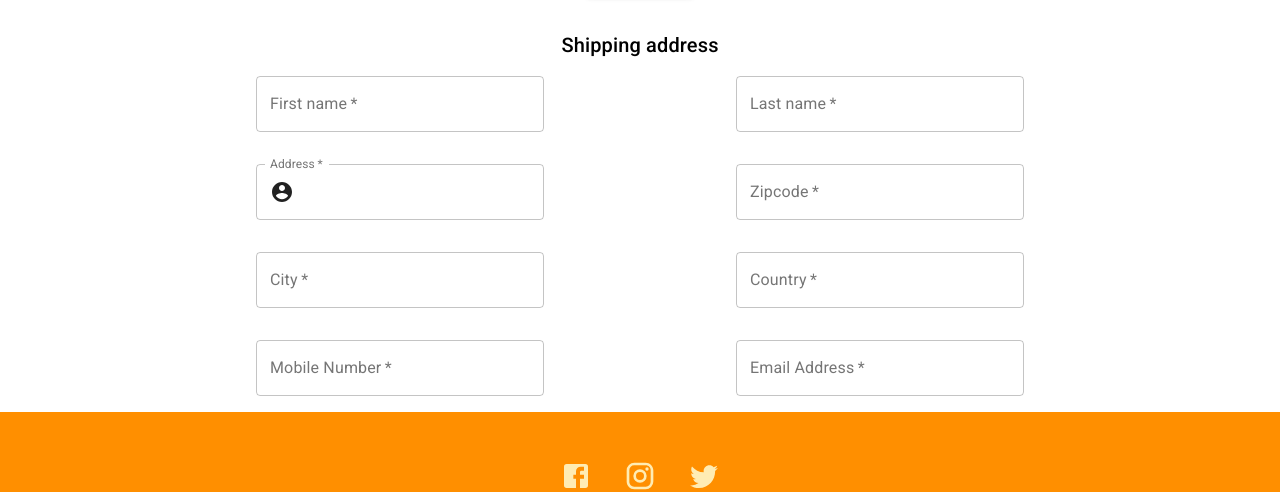
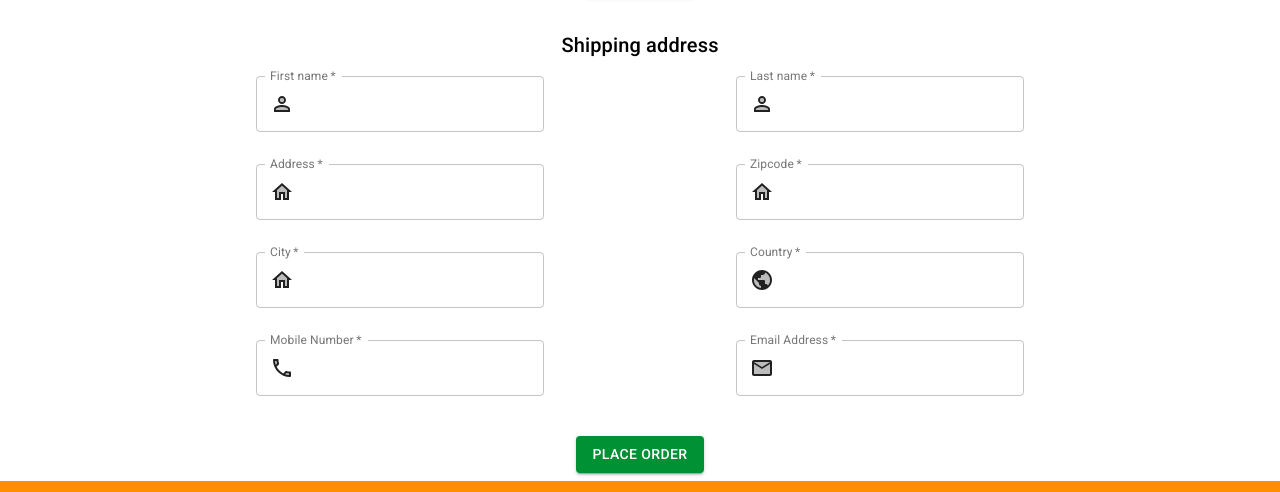
Before and after one commit to JonathanMarkert/systemutvecklarbolaget, a React (Create React App) app: page /cart in a window 1280 px wide. Shown: the part 460-952 px from the top of the page. Built offline with nearby package versions, Linux system fonts and the light colour scheme.

Commit message:
#48 add icons and button
Co-authored-by: Phenole <TinaPhenole@users.noreply.github.com>

```diff
--- a/src/components/CheckoutForm.tsx
+++ b/src/components/CheckoutForm.tsx
@@ -1,13 +1,14 @@
-import React from 'react';
 import TextField from '@material-ui/core/TextField';
 import { createStyles, makeStyles, Theme } from '@material-ui/core/styles';
-
-import HomeIcon from '@material-ui/icons/Home';
-import CallIcon from '@material-ui/icons/Call';
+import MailTwoToneIcon from '@material-ui/icons/MailTwoTone';
+import HomeTwoToneIcon from '@material-ui/icons/HomeTwoTone';
+import CallTwoToneIcon from '@material-ui/icons/CallTwoTone';
+import PersonOutlineTwoToneIcon from '@material-ui/icons/PersonOutlineTwoTone';
+import PublicTwoToneIcon from '@material-ui/icons/PublicTwoTone';
 import Typography from '@material-ui/core/Typography';
 import Grid from '@material-ui/core/Grid';
 import InputAdornment from '@material-ui/core/InputAdornment';
-import { AccountCircle } from '@material-ui/icons';
+import Button from '@material-ui/core/Button';
 
 const useStyles = makeStyles((theme: Theme) =>
   createStyles({
@@ -22,14 +23,15 @@ const useStyles = makeStyles((theme: Theme) =>
     displayIcon: {
         color: 'black',
     },
-    gridUI: {
-        display: 'flex',
-    }
+    orderButton: {
+      marginTop: '2rem',
+    },
   }),
 );
 
 export default function CheckoutForm() {
   const classes = useStyles();
+
   return (
     <form className={classes.root} noValidate autoComplete="on">
       <Typography variant="h6" gutterBottom>
@@ -45,6 +47,13 @@ export default function CheckoutForm() {
             fullWidth
             autoComplete="given-name"
             variant="outlined"
+            InputProps={{
+              startAdornment: (
+                <InputAdornment position="start">
+                  <PersonOutlineTwoToneIcon />
+                </InputAdornment>
+              ),
+            }}
           />
         </Grid>
         <Grid item xs={12} sm={6}>
@@ -56,10 +65,16 @@ export default function CheckoutForm() {
             fullWidth
             autoComplete="family-name"
             variant="outlined"
+            InputProps={{
+              startAdornment: (
+                <InputAdornment position="start">
+                  <PersonOutlineTwoToneIcon />
+                </InputAdornment>
+              ),
+            }}
           />
         </Grid>
         <Grid item xs={12} sm={6}>
-
           <TextField
             required
             id="address"
@@ -71,7 +86,7 @@ export default function CheckoutForm() {
             InputProps={{
               startAdornment: (
                 <InputAdornment position="start">
-                  <AccountCircle />
+                  <HomeTwoToneIcon />
                 </InputAdornment>
               ),
             }}
@@ -86,6 +101,13 @@ export default function CheckoutForm() {
             fullWidth
             autoComplete="shipping postal-code"
             variant="outlined"
+            InputProps={{
+              startAdornment: (
+                <InputAdornment position="start">
+                  <HomeTwoToneIcon />
+                </InputAdornment>
+              ),
+            }}
           />
         </Grid>
         <Grid item xs={12} sm={6}>
@@ -97,6 +119,13 @@ export default function CheckoutForm() {
             fullWidth
             autoComplete="shipping address-level2"
             variant="outlined"
+            InputProps={{
+              startAdornment: (
+                <InputAdornment position="start">
+                  <HomeTwoToneIcon />
+                </InputAdornment>
+              ),
+            }}
           />
         </Grid>
         <Grid item xs={12} sm={6}>
@@ -108,18 +137,31 @@ export default function CheckoutForm() {
             fullWidth
             autoComplete="shipping country"
             variant="outlined"
+            InputProps={{
+              startAdornment: (
+                <InputAdornment position="start">
+                  <PublicTwoToneIcon />
+                </InputAdornment>
+              ),
+            }}
           />
         </Grid>
         <Grid item xs={12} sm={6}>
-        {/* <CallIcon/> */}
           <TextField
             required
             id="mobileNumber"
             name="mobileNumber"
             label="Mobile Number"
             fullWidth
-            autoComplete="mobileNumber"
+            autoComplete="tel-national username"
             variant="outlined"
+            InputProps={{
+              startAdornment: (
+                <InputAdornment position="start">
+                  <CallTwoToneIcon />
+                </InputAdornment>
+              ),
+            }}
           />
         </Grid>
         <Grid item xs={12} sm={6}>
@@ -131,9 +173,17 @@ export default function CheckoutForm() {
             label="Email Address"
             name="email"
             autoComplete="email"
+            InputProps={{
+              startAdornment: (
+                <InputAdornment position="start">
+                  <MailTwoToneIcon />
+                </InputAdornment>
+              ),
+            }}
           />
         </Grid>
       </Grid>
+      <Button variant="contained" color="secondary" className={classes.orderButton}>Place Order</Button>
     </form>
   );
 }
```
